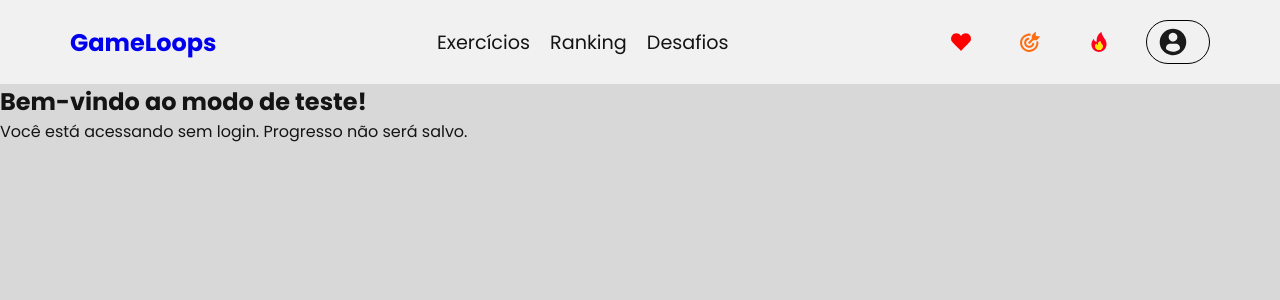
After one commit to marcosantonioh/teste2, a Django app: page /teste/ in a window 1280 px wide. The commit adds this page. Shown: the top 300 px of the page. Run offline with Django 5.2, Linux system fonts and the light colour scheme; some web fonts are replaced.

Commit message:
start pagina teste user sem login

```diff
--- a/core/urls.py
+++ b/core/urls.py
@@ -4,13 +4,13 @@ from django.views.generic.base import RedirectView
 from . import views
 
 urlpatterns = [
-    path('', views.landing_page, name='landing',),
+    path('', views.landing_page, name='landing'),
     path('admin/', admin.site.urls),
     path('usuarios/', include("apps.usuarios.urls")),
     path("exercicios/", include("apps.exercicios.urls",)),
     path("desafios/", include("apps.desafios.urls",)),
     path("ranking/", include("apps.ranking.urls")),
     path("login/", include("apps.usuarios.urls")),
-
+    path('teste/', views.acesso_sem_login, name='acesso_sem_login'),
     # path('', include('apps.usuarios.urls')),
 ]
--- a/core/views.py
+++ b/core/views.py
@@ -2,3 +2,7 @@ from django.shortcuts import render, redirect
 
 def landing_page(request):
     return render(request, 'landing.html')
+
+def acesso_sem_login(request):
+
+    return render(request, 'acesso_sem_login.html')
--- /dev/null
+++ b/templates/acesso_sem_login.html
@@ -0,0 +1,9 @@
+{% extends "navbar.html" %}
+
+{% load static %}
+
+
+{% block content %}
+  <h2>Bem-vindo ao modo de teste!</h2>
+  <p>Você está acessando sem login. Progresso não será salvo.</p>
+{% endblock %}
--- a/templates/landing.html
+++ b/templates/landing.html
@@ -15,7 +15,7 @@
     <header class="header">
       <h1 class="logo">GameLoops</h1>
       <div class="header-actions">
-        <a href="#" class="start">Começar</a>
+        <a href="{% url 'acesso_sem_login' %}" class="start">Começar</a>
         <a href="#" class="login">Login</a>
       </div>
     </header>
```
